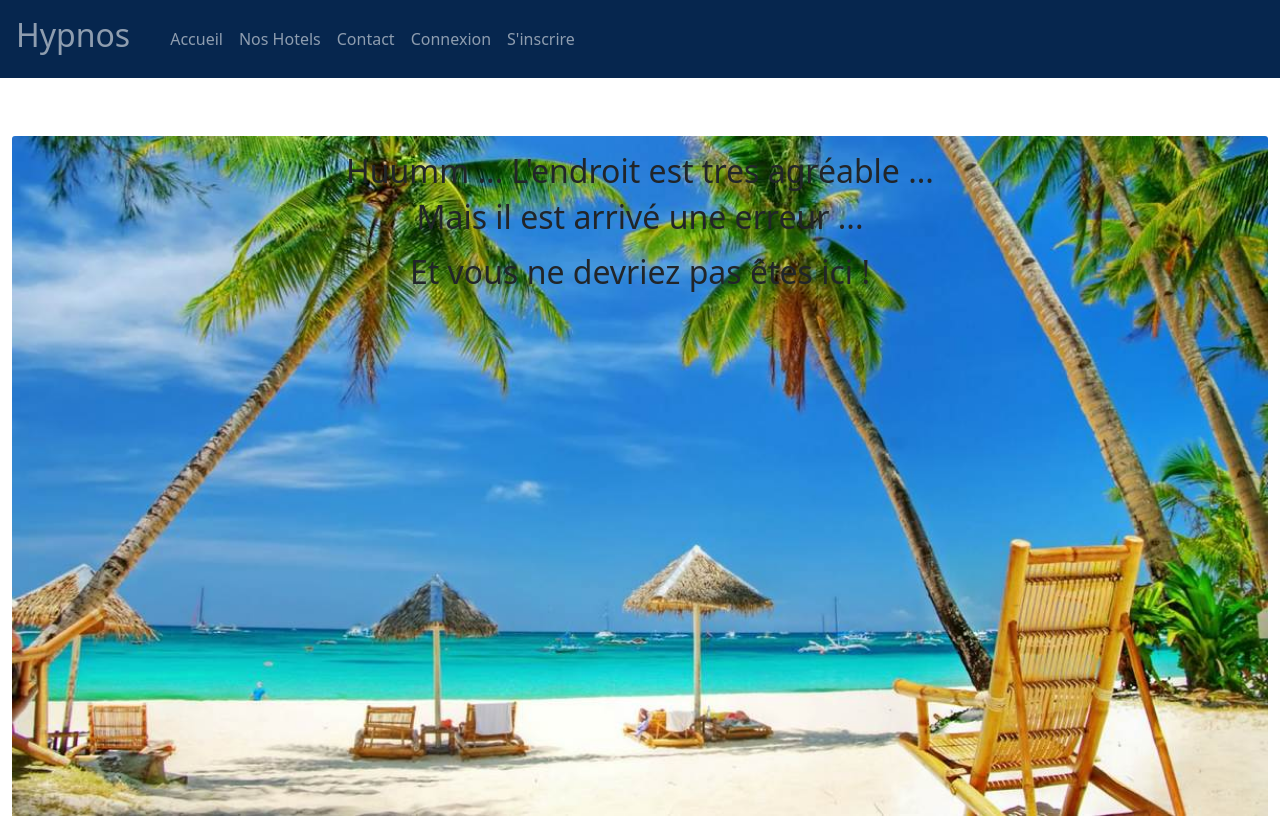
After one commit to olivier2778/ECF-Hypnos, a Symfony app: template templates/bundles/TwigBundle/Exception/error.html.twig in a window 1280 px wide. The commit adds this page. Run offline with Twig, Linux system fonts and the light colour scheme; the template is opened without the code that fills it, so the values that code supplies are empty; some libraries are stand-ins or nearby versions.

Commit message:
add errors pages

```diff
--- a/assets/styles/app.scss
+++ b/assets/styles/app.scss
@@ -18,5 +18,4 @@ body {
 
  .color1 {
   background-color: rgb(22, 81, 158);
-
 }
--- a/src/Controller/Admin/UserCrudController.php
+++ b/src/Controller/Admin/UserCrudController.php
@@ -10,6 +10,7 @@ use EasyCorp\Bundle\EasyAdminBundle\Field\EmailField;
 use EasyCorp\Bundle\EasyAdminBundle\Field\ChoiceField;
 use EasyCorp\Bundle\EasyAdminBundle\Config\Crud;
 use EasyCorp\Bundle\EasyAdminBundle\Orm\EntityRepository;
+use EasyCorp\Bundle\EasyAdminBundle\Field\AssociationField;
 use Symfony\Component\Form\Extension\Core\Type\ChoiceType;
 use Symfony\Component\Form\Test\FormBuilderInterface;
 use Symfony\Component\PasswordHasher\Hasher\UserPasswordHasherInterface;
@@ -75,7 +76,8 @@ class UserCrudController extends AbstractCrudController
             ->setChoices(array_combine($roles, $roles))
                 ->allowMultipleChoices()
                 ->renderExpanded()
-                ->setPermission('ROLE_ADMIN')
+                ->setPermission('ROLE_ADMIN'),
+            AssociationField::new('Hotel')->setLabel('Hotel')
         ];
     }
 
--- a/src/Form/ReservationType.php
+++ b/src/Form/ReservationType.php
@@ -21,9 +21,9 @@ class ReservationType extends AbstractType
                 ->add('suite', EntityType::class, [
                     'class' => Suite::class,
                     'choice_label' => function($suites){
-                        return $suites->getHotel().' - '.$suites->getTitle();
+                        return $suites->getHotel().' - '.$suites->getTitle().' - '.$suites->getPrice() .' € ';
                     },
-                    'label' => "Hotel - Suite",
+                    'label' => "Hotel - Suite - Prix Nuitée",
                     'mapped' => true
                 ])
 
--- a/templates/booking/new.html.twig
+++ b/templates/booking/new.html.twig
@@ -11,8 +11,7 @@
 
 				{{ include('booking/_form.html.twig') }}
 
-				<a href= "{{ path('booking_index') }}" class="btn btn-info my-3"  role="button">Retour</a>
-
+				<a  href= "{{ path('booking_index') }}" class="btn btn-info my-3"  role="button">Retour</a>
 			</div>
 			<div class="col"></div>
 		</div>
--- a/templates/booking/show.html.twig
+++ b/templates/booking/show.html.twig
@@ -16,7 +16,7 @@
 						</tr>
 						<tr>
 							<th>Suite</th>
-							<td>{{ reservation.suite }}</td>
+							<td>{{  reservation.suite.title}}</td>
 						</tr>
 						<tr>
 							<th>Date d'Arrivée</th>
--- /dev/null
+++ b/templates/bundles/TwigBundle/Exception/error.html.twig
@@ -0,0 +1,16 @@
+
+{% extends 'base.html.twig' %}
+
+{% block body %}
+
+        <div class="text-center">
+    		<div class="card bg-transparent border-0 text-center text1">
+			<img src="/assets/images/Error.jpg" class="card-img-top" width="1200" height="auto" alt="Image plage erreur">
+			<div class="h2 card-img-overlay">
+				<p class="card-title"> Huumm ... L'endroit est tres agréable ...</p>
+                <p class="py3"> Mais il est arrivé une erreur ...</p>
+                <p> Et vous ne devriez pas  êtes ici !</p>
+			</div>
+		</div>
+
+{% endblock %}
--- a/templates/home/index.html.twig
+++ b/templates/home/index.html.twig
@@ -17,7 +17,7 @@
 			<div class="col">
 				<div class="card bg-transparent border-0 mx-3">
 					<img src="/assets/images/Jacuzzi.jpg" class="card-img-top" width="1200" height="auto" alt="Image Hotel">
-					<div class="card-body"></div>
+					<div class="card-body">L'endroit est tres agréable , mais il est arrivé une erreur ...  Et vous ne devriez pas  êtes ici  </div>
 				</div>
 			</div>
 			<div class="col">
```
Also changed, not shown: templates/bundles/TwigBundle/Exception/error403.html.twig (added, +16 -0 lines), templates/bundles/TwigBundle/Exception/error404.html.twig (added, +16 -0 lines), templates/login/index.html.twig (+7 -0 lines), public/assets/images/Error.jpg (added), public/build/app.css.
